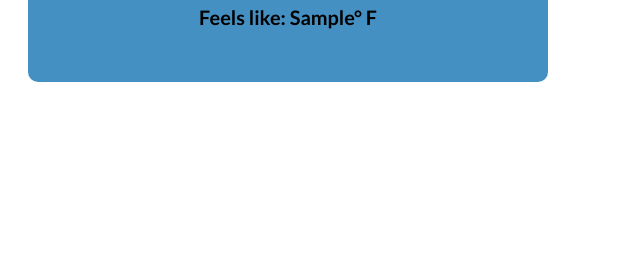
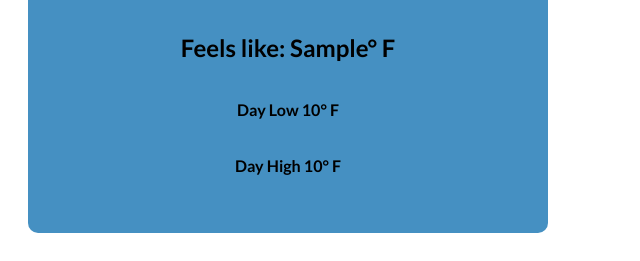
Before and after one commit to dewhallez/WEATHER_API, a Flask app: template templates/results.html in a window 1280 px wide. Shown: the part 609-870 px from the top of the page, without its empty margins (0-640 px from the left). Before the commit the page ends 691 px from the top, so only its background shows below. Run offline with Flask 2, Linux system fonts and the light colour scheme; the template is opened without the code that fills it: most values are stand-ins (such as "Sample title", 1, 10 or a date in 2020).

Commit message:
add high and low temp

```diff
--- a/app.py
+++ b/app.py
@@ -28,9 +28,11 @@ def render_results():
     location = data["name"]
     description = data['weather'][0]['description']
     icon = data['weather'][0]['icon']
+    temp_min = "{0:.1f}".format(data["main"]["temp_min"])
+    temp_max = "{0:.1f}".format(data["main"]["temp_max"])
 
 
-    return render_template('results.html', location=location, temp=temp, feels_like=feels_like, description=description, icon=icon)
+    return render_template('results.html', location=location,temp=temp, feels_like=feels_like, description=description, icon=icon, temp_min=temp_min, temp_max=temp_max)
 
 
 # Get api key from "config.ini" file
--- a/templates/results.html
+++ b/templates/results.html
@@ -8,7 +8,7 @@
 </head>
 <body>
     <div id="weatherResults">
-        <h3>{{ location }}</h3>
+        <h1>{{ location }}</h1>
         <h2>{{ temp }}° F</h2>
         <div class="media-left">
             <figure class="image is-100x100">
@@ -16,7 +16,9 @@
             </figure>
         </div>
         <h3>{{ description }}</h3>
-        <h5>Feels like: {{ feels_like }}° F</h5>
+        <h4>Feels like: {{ feels_like }}° F</h4>
+        <h6>Day Low {{ temp_min }}° F</h6>
+        <h6>Day High {{ temp_max }}° F</h6>
         </div>
 </body>
 </html>
```
